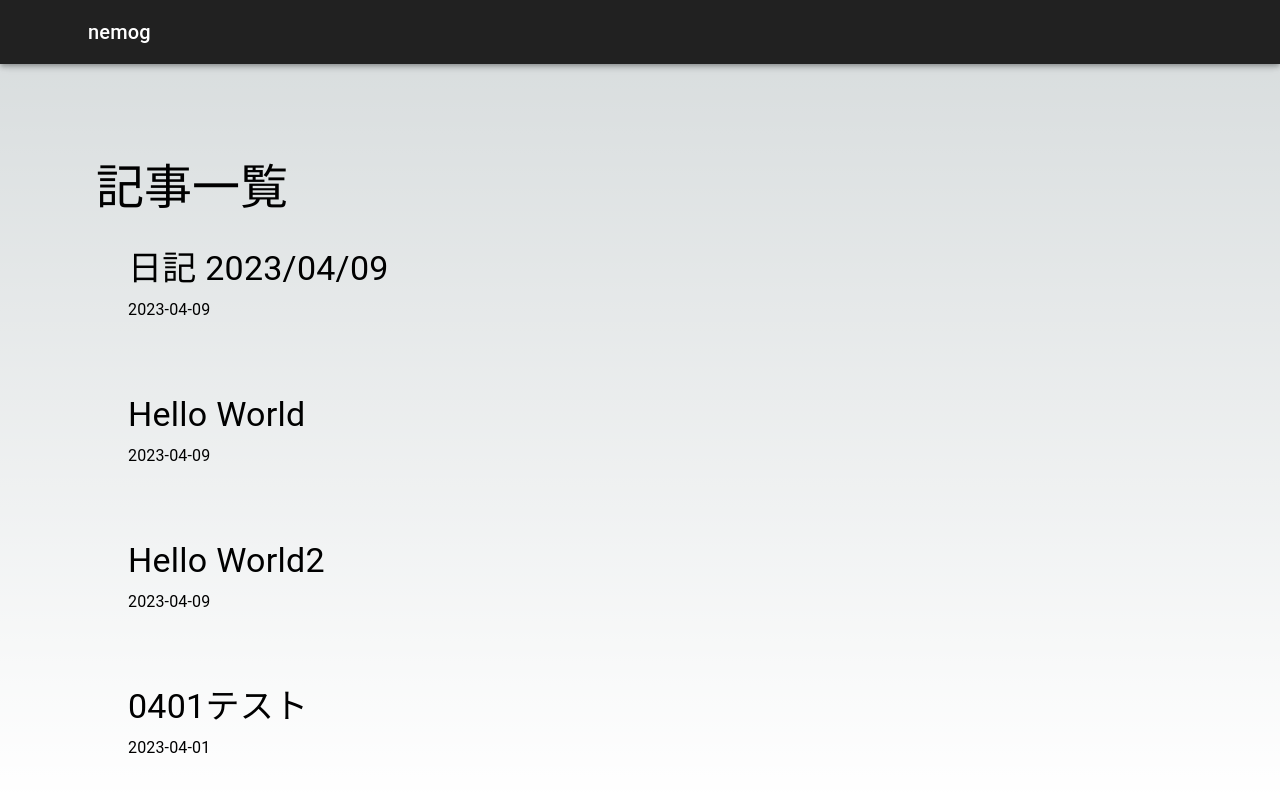
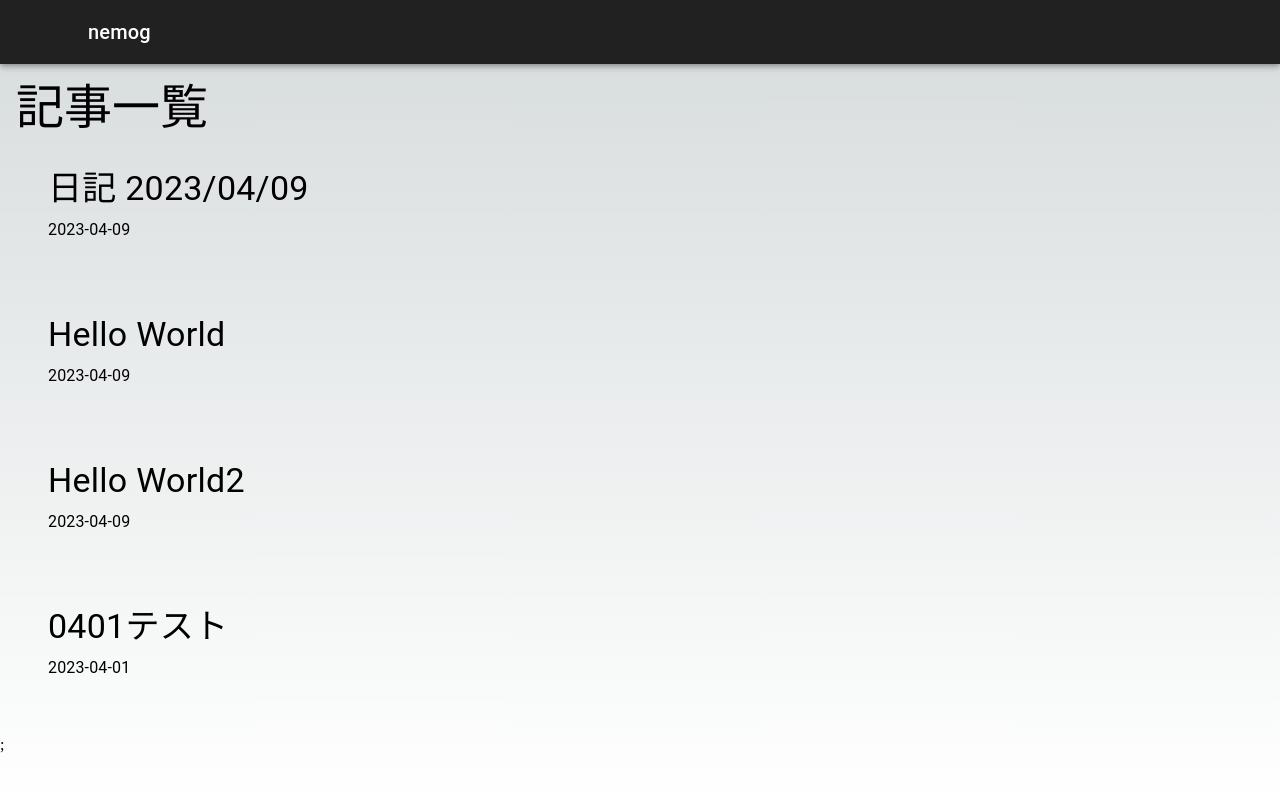
Before and after one commit to nemog9/NextBlog, a Next.js app: page / in a window 1280 px wide. Shown: the top 792 px of the page. Built offline with nearby package versions, Linux system fonts and the light colour scheme.

Commit message:
スタイル調整

```diff
--- a/styles/Home.module.css
+++ b/styles/Home.module.css
@@ -3,10 +3,11 @@
   flex-direction: column;
   /* justify-content: space-between; */
   /* align-items: center; */
-  padding: 6rem;
+  /* padding: 6rem;
   @media (max-width: 780px) {
     padding: 1rem;
-  }
+  } */
+  padding: 1rem;
 }
 
 .description {
```
